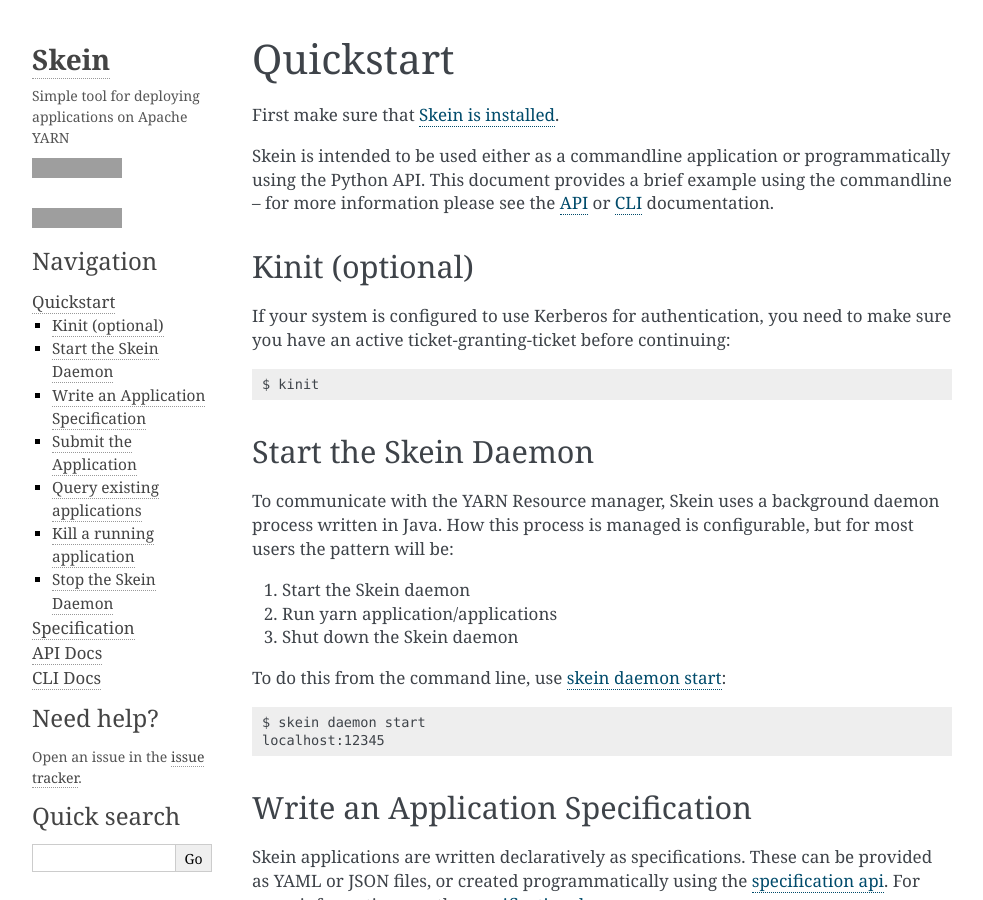
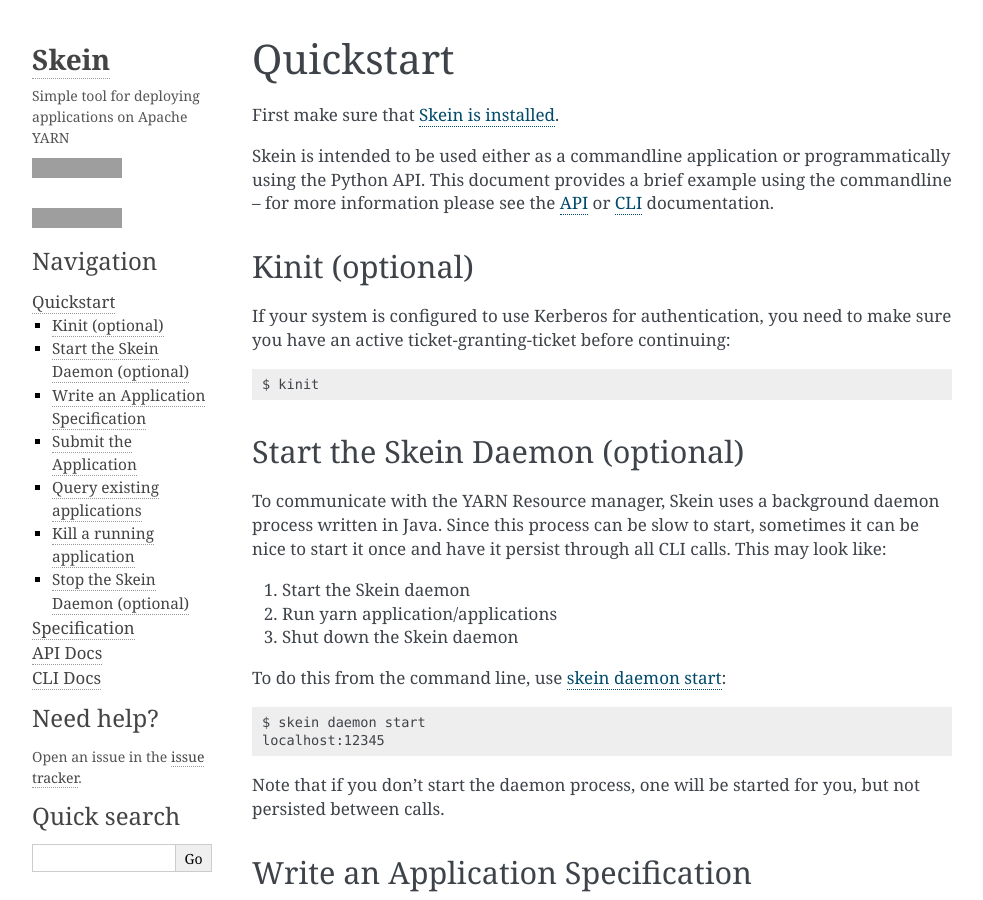
Before and after one commit to jcrist/skein, a Sphinx documentation site: the page built from docs/source/quickstart.rst, in a window 1280 px wide and 900 px high, cut to the strip 0-900 px from the top of the window. Shown: the whole strip, without its empty margins (138-1121 px from the left). Built offline with Sphinx 7.4.7, drawn with Linux system fonts in a browser that asks for light colours; some of the changed text lies outside the part shown; grey boxes are pictures that could not be loaded.

Commit message:
Don't require daemon started beforehand
CLI now works (but is slower, noisier) if the daemon isn't already
started.

```diff
--- a/docs/source/quickstart.rst
+++ b/docs/source/quickstart.rst
@@ -20,12 +20,13 @@
     $ kinit
 
 
-Start the Skein Daemon
-----------------------
+Start the Skein Daemon (optional)
+---------------------------------
 
 To communicate with the YARN Resource manager, Skein uses a background daemon
-process written in Java. How this process is managed is configurable, but for
-most users the pattern will be:
+process written in Java. Since this process can be slow to start, sometimes it
+can be nice to start it once and have it persist through all CLI calls. This
+may look like:
 
 1. Start the Skein daemon
 2. Run yarn application/applications
@@ -38,6 +39,9 @@
 
     $ skein daemon start
     localhost:12345
+
+Note that if you don't start the daemon process, one will be started for you,
+but not persisted between calls.
 
 
 Write an Application Specification
@@ -158,10 +162,11 @@
     application_1526497750451_0009    hello_world    KILLED    KILLED    0             0         0
 
 
-Stop the Skein Daemon
----------------------
+Stop the Skein Daemon (optional)
+--------------------------------
 
-Once you've completed your work, you can shutdown the Skein daemon. This isn't
+If you started the Daemon process (see `Start the Skein Daemon (optional)`_
+above), you'll probably want to shut it down when you're done.  This isn't
 strictly necessary (the daemon can run for long periods), but helps keep
 resource usage on the edge node low.
 
```
Also changed, not shown: 2 other files.
